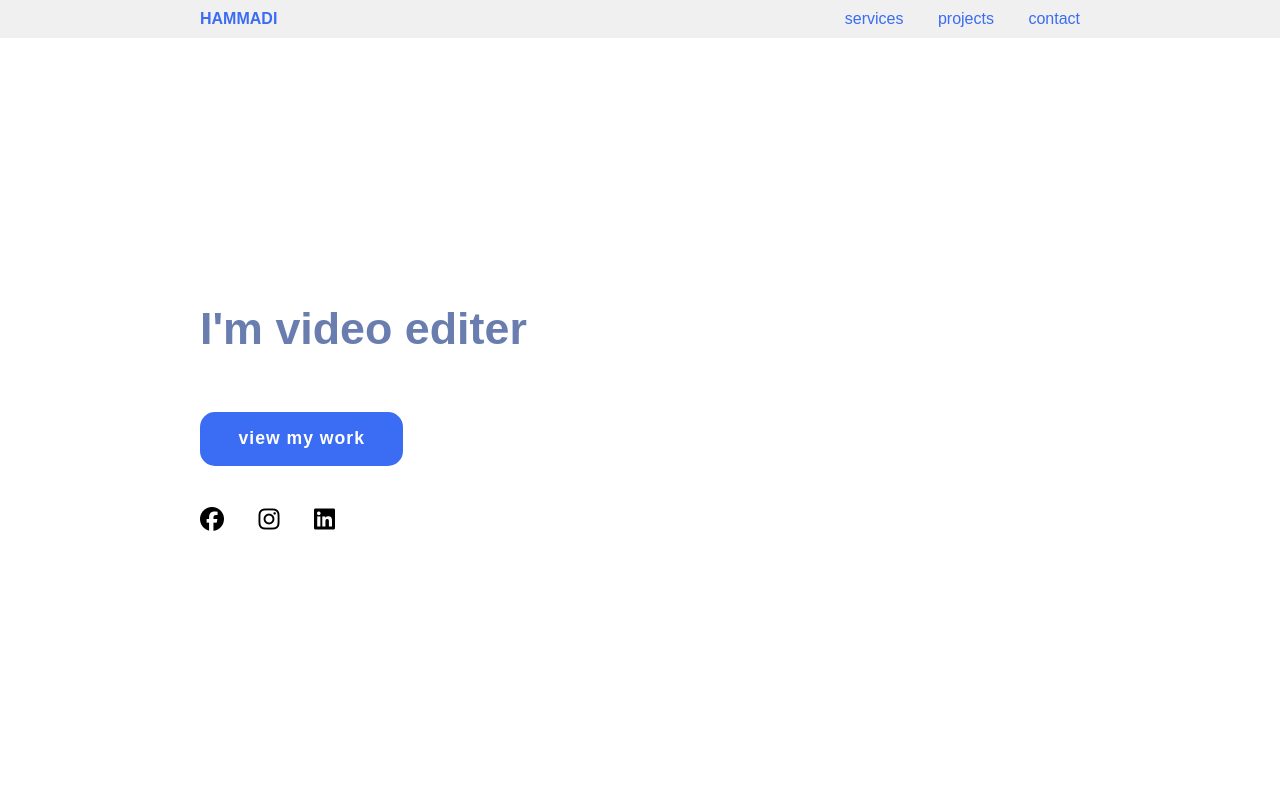
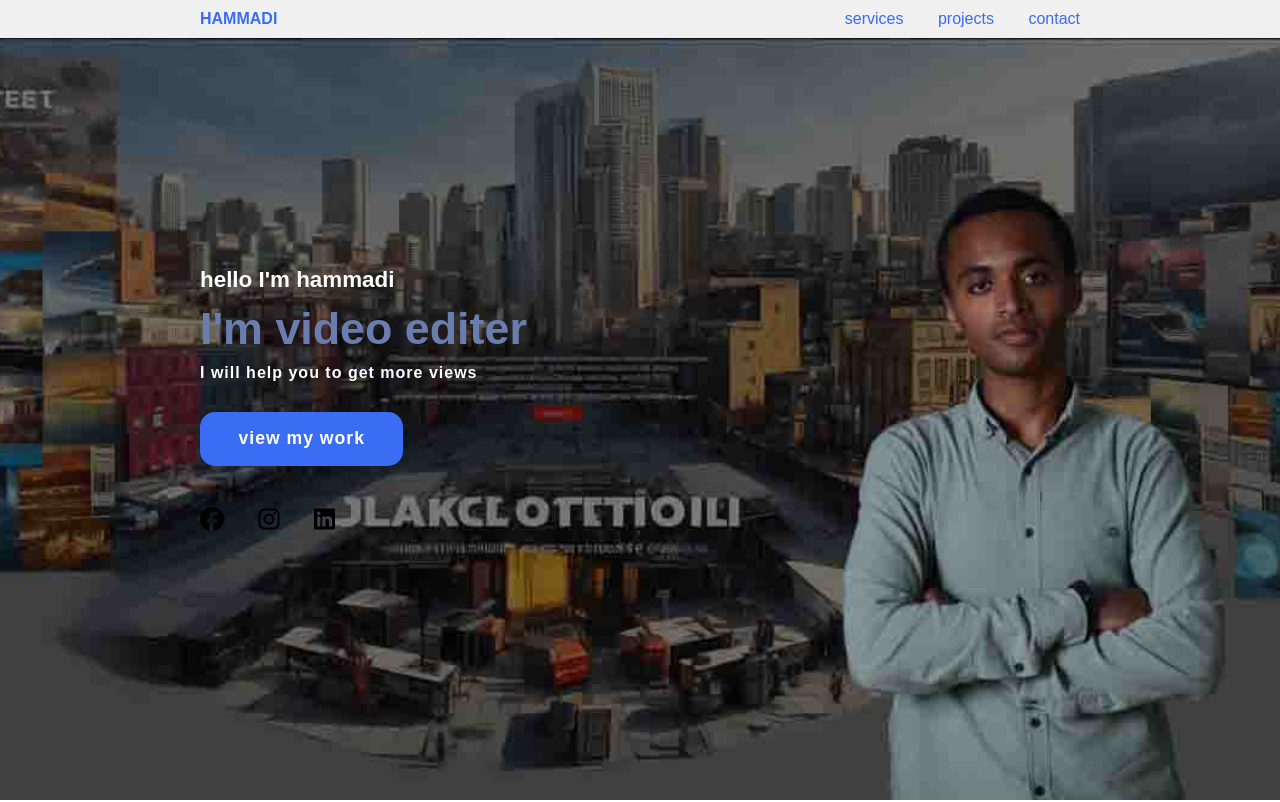
Before and after one commit to Hmd1a/hammdi, a plain HTML site: page index.html in a window 1280 px wide. Shown: the top 802 px of the page. Drawn offline with Linux system fonts and the light colour scheme.

Commit message:
Update style.css

```diff
--- a/style.css
+++ b/style.css
@@ -42,7 +42,7 @@ padding: 100px 200px;
     min-height:100vh;
     display: flex;
     align-items: center;
-    background: url(/website/imgs/1.jpg) no-repeat;
+    background: url(imgs/1.jpg) no-repeat;
     background-size: cover;
     background-position: center;
 
```
